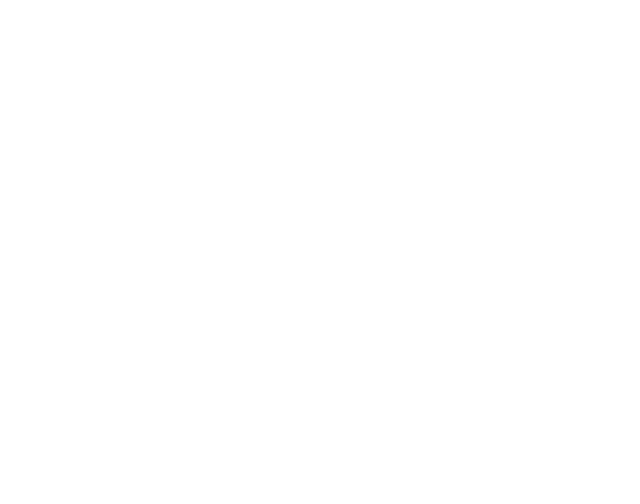
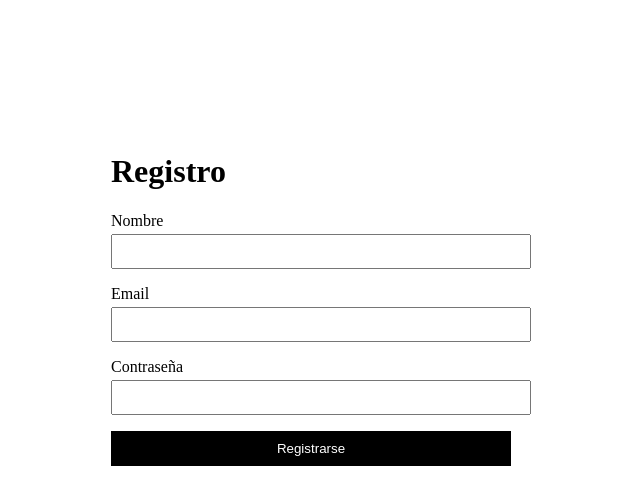
Before and after one commit to JhanpolPb/kickshub, a Next.js app in the folder frontend/: page /register in a window 1280 px wide. Shown: the top 504 px of the page, without its empty margins (329-969 px from the left). Built offline with nearby package versions, Linux system fonts and the light colour scheme.

Commit message:
finished register page in Frontend

```diff
--- a/frontend/app/register/page.js
+++ b/frontend/app/register/page.js
@@ -10,6 +10,8 @@ export default function RegisterPage(){
   const [name, setName] = useState ("");
   const [email, setEmail] = useState("");
   const [password, setPassword] = useState("");
+  const [error, setError] = useState(null);
+  const [loading, setLoading] = useState(false);
 
   const { login } = useAuth();
   const router = useRouter();
@@ -30,5 +32,60 @@ export default function RegisterPage(){
     }
   };
 
+  return(
+     <div style={{ maxWidth: "400px", margin: "100px auto", padding: "2rem" }}>
+      <h1>Registro</h1>
+
+      {error && <p style={{ color: "red" }}>{error}</p>}
+
+
+
+      <form onSubmit={handleSubmit}>
+       <div style={{ marginBottom: "1rem" }}>
+          <label>Nombre</label>
+          <input
+            type="text"
+            value={name}
+            onChange={(e) => setName(e.target.value)}
+            style={{ display: "block", width: "100%", padding: "8px", marginTop: "4px" }}
+            required
+          />
+        </div>
+
+
+        <div style={{ marginBottom: "1rem" }}>
+          <label>Email</label>
+          <input
+            type="email"
+            value={email}
+            onChange={(e) => setEmail(e.target.value)}
+            style={{ display: "block", width: "100%", padding: "8px", marginTop: "4px" }}
+            required
+          />
+        </div>
+
+        <div style={{ marginBottom: "1rem" }}>
+          <label>Contraseña</label>
+          <input
+            type="password"
+            value={password}
+            onChange={(e) => setPassword(e.target.value)}
+            style={{ display: "block", width: "100%", padding: "8px", marginTop: "4px" }}
+            required
+          />
+        </div>
+
+        <button
+          type="submit"
+          disabled={loading}
+          style={{ width: "100%", padding: "10px", background: "#000", color: "#fff", border: "none", cursor: "pointer" }}
+        >
+          {loading ? "Cargando..." : "Registrarse"}
+        </button>
+      </form>
+
+    </div>
+  );
+
 
 }
```
